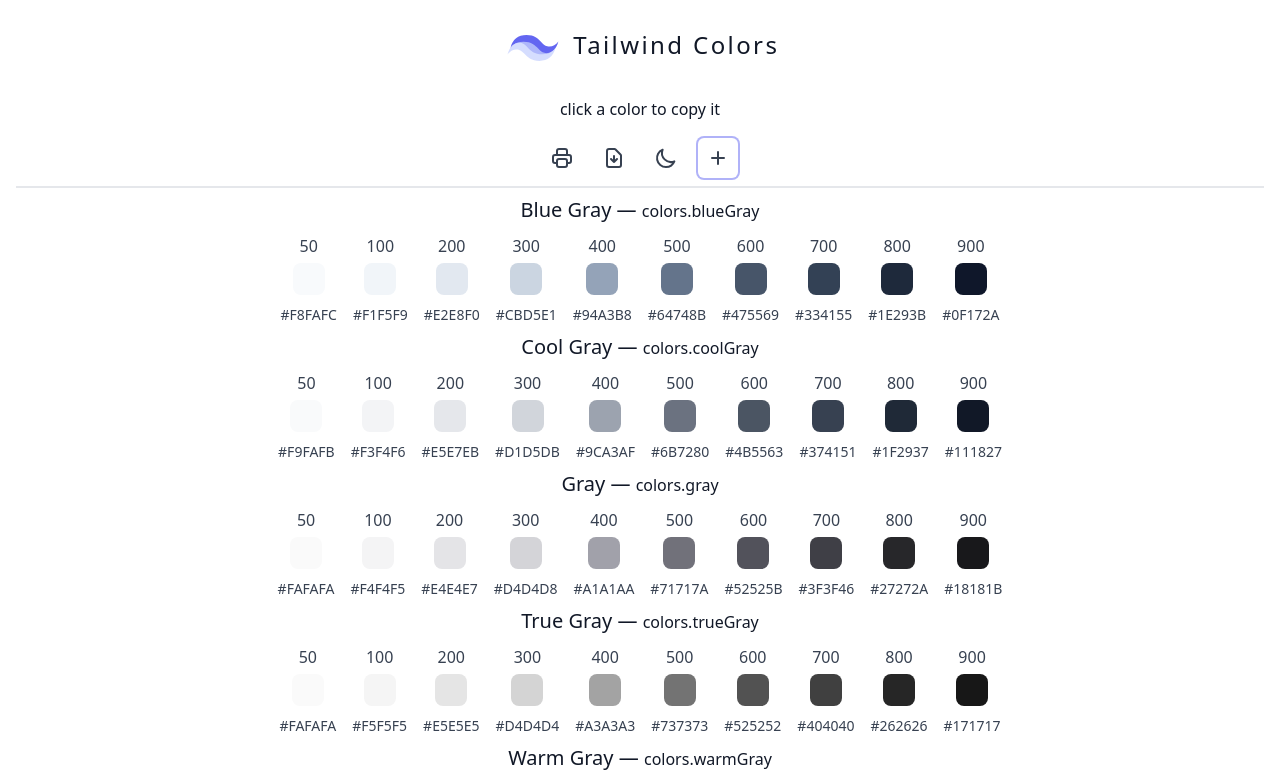
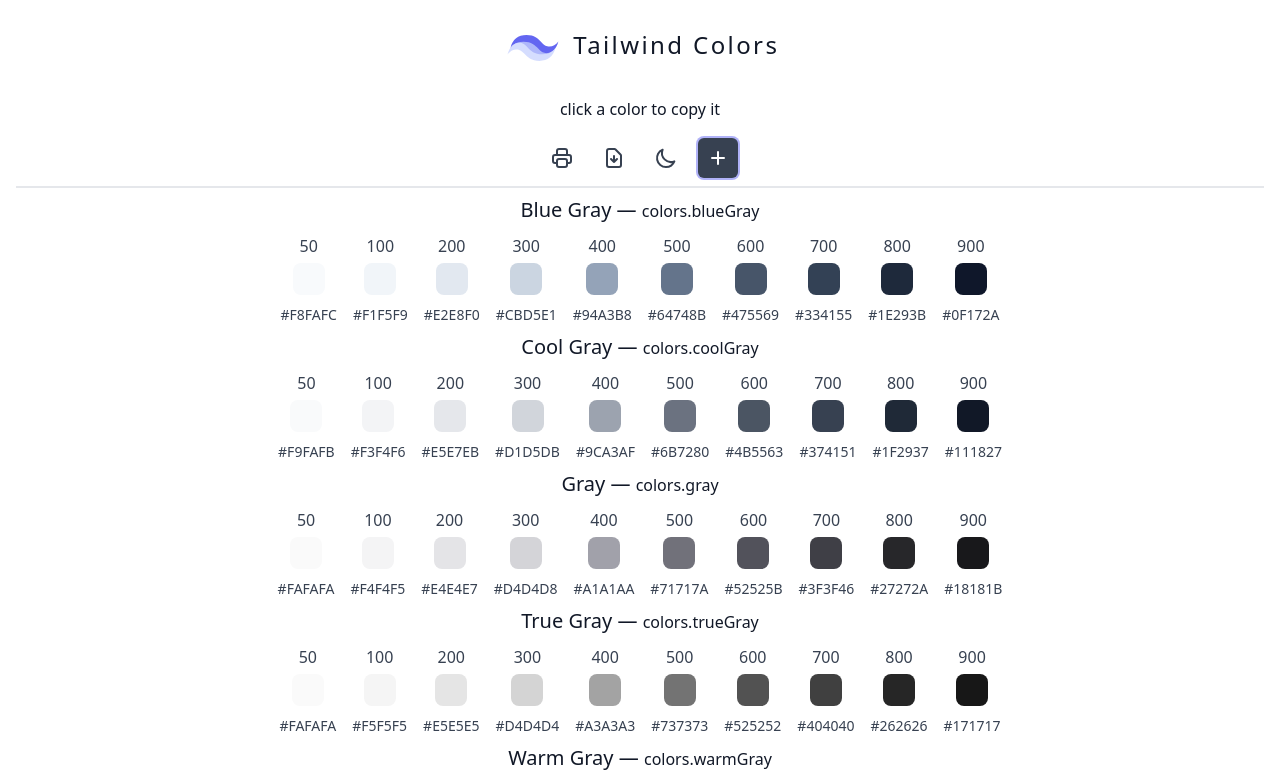
Before and after one commit to justingolden21/tailwind-colors, a website: page docs/index.html in a window 1280 px wide. Both pictures are taken after a click on the button 718 px from the left and 158 px from the top of the page. Shown: the top 778 px of the page. Drawn offline with Linux system fonts and the light colour scheme.

Commit message:
plus btn shows active if more colors are displayed

```diff
--- a/docs/js/scripts.js
+++ b/docs/js/scripts.js
@@ -30,6 +30,7 @@
 	get('more-btn').onclick = ()=> {
 		more = !more;
 		renderColors();
+		get('more-btn').classList.toggle('active');
 	};
 };
 
--- a/src/styles.css
+++ b/src/styles.css
@@ -68,7 +68,10 @@
 	}
 
 	button {
-		@apply p-2 mx-1 rounded-md text-gray-700 hover:bg-gray-700 hover:text-white;
+		@apply p-2 mx-1 rounded-md text-gray-700;
+	}
+	button:hover, button.active {
+		@apply bg-gray-700 text-white;
 	}
 
 	header {
```
Also changed, not shown: docs/css/styles.css.
